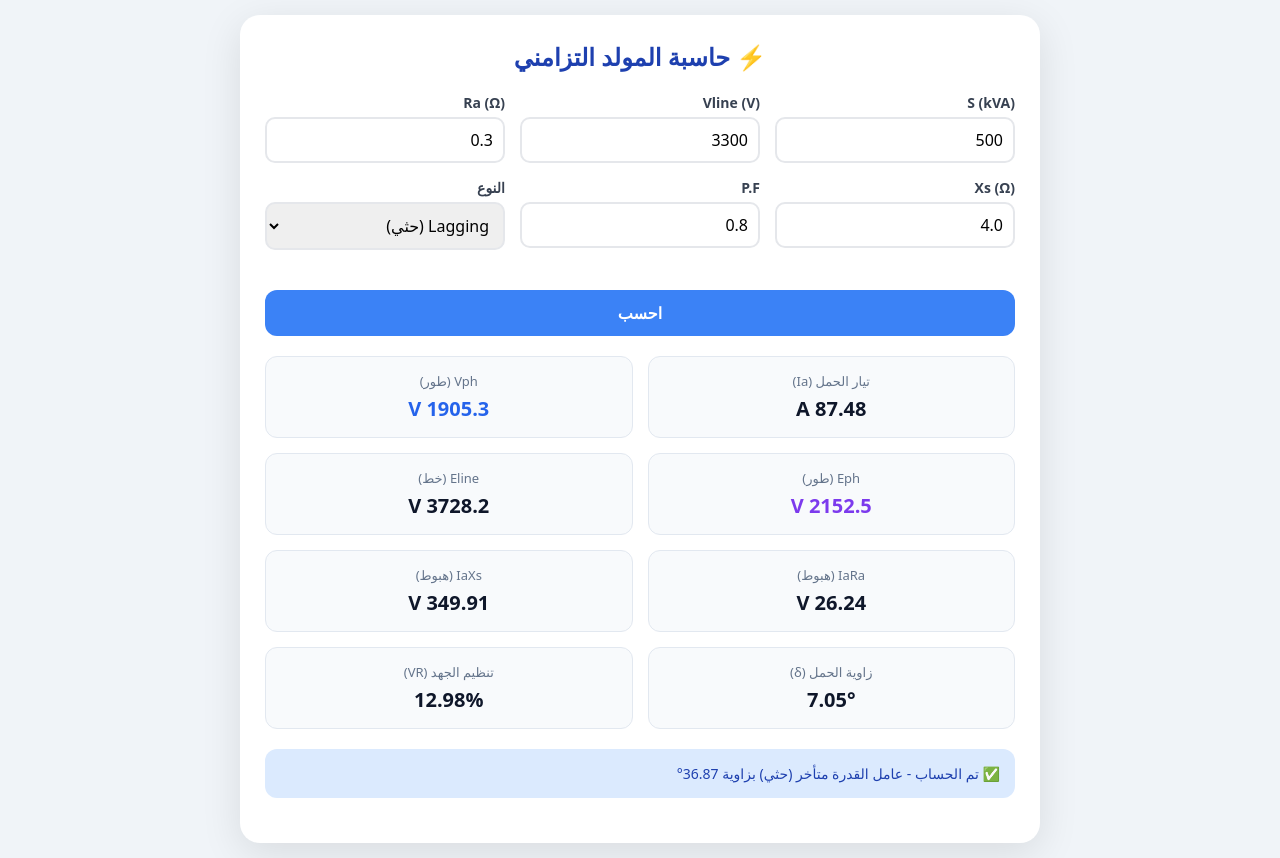
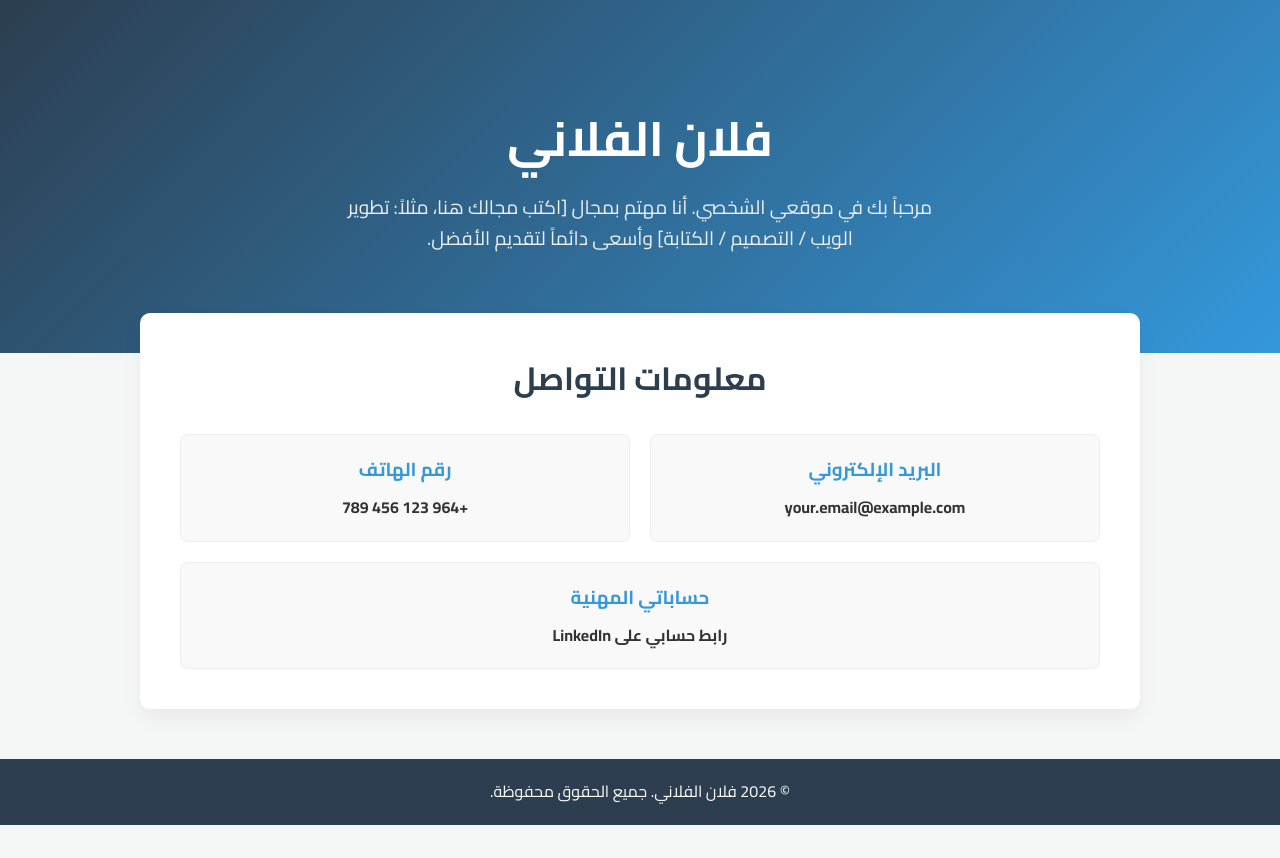
Before and after one commit to abnmazin/Test, a website: page index.html in a window 1280 px wide. After the commit the page ends 825 px from the top, so only its background shows below. Drawn offline with Linux system fonts and the light colour scheme.

Commit message:
Update index.html

```diff
--- a/index.html
+++ b/index.html
@@ -3,153 +3,157 @@
 <head>
     <meta charset="UTF-8">
     <meta name="viewport" content="width=device-width, initial-scale=1.0">
-    <title>حاسبة المولد التزامني</title>
+    <title>موقعي الشخصي</title>
+    <link href="https://fonts.googleapis.com/css2?family=Cairo:wght@400;700&display=swap" rel="stylesheet">
     <style>
-        * { font-family: system-ui, sans-serif; box-sizing: border-box; }
-        body { background: #f0f4f8; display: flex; justify-content: center; align-items: center; min-height: 100vh; margin: 0; padding: 15px; }
-        .calculator { max-width: 800px; width: 100%; background: white; border-radius: 20px; padding: 25px; box-shadow: 0 10px 40px rgba(0,0,0,0.1); }
-        h1 { color: #1e40af; font-size: 24px; margin: 0 0 20px 0; text-align: center; }
-        .grid { display: grid; grid-template-columns: repeat(auto-fit, minmax(200px, 1fr)); gap: 15px; margin-bottom: 20px; }
-        .input-group { display: flex; flex-direction: column; gap: 5px; }
-        .input-group label { font-weight: 600; color: #374151; font-size: 14px; }
-        .input-group input, .input-group select { padding: 10px; border: 2px solid #e5e7eb; border-radius: 10px; font-size: 16px; }
-        .input-group input:focus, .input-group select:focus { border-color: #3b82f6; outline: none; }
-        button { background: #3b82f6; color: white; border: none; padding: 12px 30px; border-radius: 12px; font-size: 16px; font-weight: bold; cursor: pointer; width: 100%; margin: 20px 0; transition: background 0.3s; }
-        button:hover { background: #1d4ed8; }
-        .results { display: grid; grid-template-columns: repeat(2, 1fr); gap: 15px; }
-        .result-card { background: #f8fafc; padding: 15px; border-radius: 12px; text-align: center; border: 1px solid #e2e8f0; }
-        .result-card .label { color: #64748b; font-size: 13px; margin-bottom: 5px; }
-        .result-card .value { color: #0f172a; font-size: 20px; font-weight: bold; }
-        .result-card .value.blue { color: #2563eb; }
-        .result-card .value.purple { color: #7c3aed; }
-        .info { background: #dbeafe; padding: 15px; border-radius: 12px; margin: 20px 0; color: #1e40af; font-size: 14px; }
+        /* إعدادات عامة */
+        * {
+            margin: 0;
+            padding: 0;
+            box-sizing: border-box;
+            font-family: 'Cairo', sans-serif;
+        }
+
+        body {
+            background-color: #f4f7f6;
+            color: #333;
+            line-height: 1.6;
+        }
+
+        /* تنسيق الواجهة الرئيسية (Hero Section) */
+        .hero {
+            background: linear-gradient(135deg, #2c3e50, #3498db);
+            color: white;
+            text-align: center;
+            padding: 100px 20px;
+        }
+
+        .hero h1 {
+            font-size: 3rem;
+            margin-bottom: 15px;
+        }
+
+        .hero p {
+            font-size: 1.2rem;
+            max-width: 600px;
+            margin: 0 auto;
+            color: #ecf0f1;
+        }
+
+        /* تنسيق قسم المحتوى والتواصل */
+        .container {
+            max-width: 1000px;
+            margin: -40px auto 50px auto;
+            background: white;
+            padding: 40px;
+            border-radius: 10px;
+            box-shadow: 0 10px 20px rgba(0,0,0,0.05);
+        }
+
+        .section-title {
+            text-align: center;
+            font-size: 2rem;
+            margin-bottom: 30px;
+            color: #2c3e50;
+        }
+
+        /* شبكة معلومات التواصل */
+        .contact-grid {
+            display: flex;
+            flex-wrap: wrap;
+            gap: 20px;
+            justify-content: center;
+        }
+
+        .contact-card {
+            flex: 1 1 300px;
+            background: #f9f9f9;
+            padding: 20px;
+            text-align: center;
+            border-radius: 8px;
+            border: 1px solid #eee;
+            transition: transform 0.3s ease;
+        }
+
+        .contact-card:hover {
+            transform: translateY(-5px);
+            border-color: #3498db;
+        }
+
+        .contact-card h3 {
+            color: #3498db;
+            margin-bottom: 10px;
+        }
+
+        .contact-card a {
+            text-decoration: none;
+            color: #333;
+            font-weight: bold;
+        }
+
+        .contact-card a:hover {
+            color: #e74c3c;
+        }
+
+        /* تنسيق التذييل */
+        footer {
+            text-align: center;
+            padding: 20px;
+            background: #2c3e50;
+            color: white;
+            margin-top: auto;
+        }
+
+        /* التجاوب مع الشاشات الصغيرة (الهواتف) */
+        @media (max-width: 768px) {
+            .hero {
+                padding: 60px 20px;
+            }
+            .hero h1 {
+                font-size: 2.2rem;
+            }
+            .container {
+                margin: 20px;
+                padding: 20px;
+            }
+            .contact-card {
+                flex: 1 1 100%;
+            }
+        }
     </style>
 </head>
 <body>
-    <div class="calculator">
-        <h1>⚡ حاسبة المولد التزامني</h1>
 
-        <!-- المدخلات -->
-        <div class="grid">
-            <div class="input-group">
-                <label>S (kVA)</label>
-                <input type="number" id="s" value="500">
+    <header class="hero">
+        <h1>فلان الفلاني</h1>
+        <p>مرحباً بك في موقعي الشخصي. أنا مهتم بمجال [اكتب مجالك هنا، مثلاً: تطوير الويب / التصميم / الكتابة] وأسعى دائماً لتقديم الأفضل.</p>
+    </header>
+
+    <main class="container">
+        <h2 class="section-title">معلومات التواصل</h2>
+        <div class="contact-grid">
+
+            <div class="contact-card">
+                <h3>البريد الإلكتروني</h3>
+                <p><a href="mailto:your.email@example.com">your.email@example.com</a></p>
             </div>
-            <div class="input-group">
-                <label>Vline (V)</label>
-                <input type="number" id="v" value="3300">
+
+            <div class="contact-card">
+                <h3>رقم الهاتف</h3>
+                <p><a href="tel:+964123456789">+964 123 456 789</a></p>
             </div>
-            <div class="input-group">
-                <label>Ra (Ω)</label>
-                <input type="number" id="ra" step="0.1" value="0.3">
+
+            <div class="contact-card">
+                <h3>حساباتي المهنية</h3>
+                <p><a href="#" target="_blank">رابط حسابي على LinkedIn</a></p>
             </div>
-            <div class="input-group">
-                <label>Xs (Ω)</label>
-                <input type="number" id="xs" step="0.1" value="4.0">
-            </div>
-            <div class="input-group">
-                <label>P.F</label>
-                <input type="number" id="pf" step="0.1" min="0" max="1" value="0.8">
-            </div>
-            <div class="input-group">
-                <label>النوع</label>
-                <select id="type">
-                    <option value="lagging">Lagging (حثي)</option>
-                    <option value="leading">Leading (سعوي)</option>
-                </select>
-            </div>
+
         </div>
+    </main>
 
-        <button onclick="calculate()">احسب</button>
+    <footer>
+        <p>&copy; 2026 فلان الفلاني. جميع الحقوق محفوظة.</p>
+    </footer>
 
-        <!-- النتائج -->
-        <div class="results" id="results">
-            <div class="result-card">
-                <div class="label">تيار الحمل (Ia)</div>
-                <div class="value" id="ia">-</div>
-            </div>
-            <div class="result-card">
-                <div class="label">Vph (طور)</div>
-                <div class="value blue" id="vph">-</div>
-            </div>
-            <div class="result-card">
-                <div class="label">Eph (طور)</div>
-                <div class="value purple" id="eph">-</div>
-            </div>
-            <div class="result-card">
-                <div class="label">Eline (خط)</div>
-                <div class="value" id="eline">-</div>
-            </div>
-            <div class="result-card">
-                <div class="label">IaRa (هبوط)</div>
-                <div class="value" id="iara">-</div>
-            </div>
-            <div class="result-card">
-                <div class="label">IaXs (هبوط)</div>
-                <div class="value" id="iaxs">-</div>
-            </div>
-            <div class="result-card">
-                <div class="label">زاوية الحمل (δ)</div>
-                <div class="value" id="delta">-</div>
-            </div>
-            <div class="result-card">
-                <div class="label">تنظيم الجهد (VR)</div>
-                <div class="value" id="vr">-</div>
-            </div>
-        </div>
-
-        <div class="info" id="info">
-            أدخل القيم واضغط "احسب" لعرض النتائج
-        </div>
-    </div>
-
-    <script>
-        function calculate() {
-            // قراءة القيم
-            const s = parseFloat(document.getElementById('s').value) || 500;
-            const v = parseFloat(document.getElementById('v').value) || 3300;
-            const ra = parseFloat(document.getElementById('ra').value) || 0.3;
-            const xs = parseFloat(document.getElementById('xs').value) || 4.0;
-            const pf = parseFloat(document.getElementById('pf').value) || 0.8;
-            const type = document.getElementById('type').value;
-
-            // الحسابات
-            const vPh = v / Math.sqrt(3);
-            const ia = (s * 1000) / (Math.sqrt(3) * v);
-            const phi = Math.acos(pf);
-
-            // الزاوية حسب النوع
-            const iaAngle = type === 'lagging' ? -phi : phi;
-
-            // المركبات
-            const iReal = ia * Math.cos(iaAngle);
-            const iImag = ia * Math.sin(iaAngle);
-
-            // حساب E
-            const eReal = vPh + (iReal * ra) - (iImag * xs);
-            const eImag = (iImag * ra) + (iReal * xs);
-
-            const eph = Math.sqrt(eReal * eReal + eImag * eImag);
-            const eline = eph * Math.sqrt(3);
-            const delta = Math.atan2(eImag, eReal) * (180 / Math.PI);
-            const vr = ((eph - vPh) / vPh) * 100;
-
-            // عرض النتائج
-            document.getElementById('ia').textContent = ia.toFixed(2) + ' A';
-            document.getElementById('vph').textContent = vPh.toFixed(1) + ' V';
-            document.getElementById('eph').textContent = eph.toFixed(1) + ' V';
-            document.getElementById('eline').textContent = eline.toFixed(1) + ' V';
-            document.getElementById('iara').textContent = (ia * ra).toFixed(2) + ' V';
-            document.getElementById('iaxs').textContent = (ia * xs).toFixed(2) + ' V';
-            document.getElementById('delta').textContent = delta.toFixed(2) + '°';
-            document.getElementById('vr').textContent = vr.toFixed(2) + '%';
-
-            let typeText = type === 'lagging' ? 'متأخر (حثي)' : 'متقدم (سعوي)';
-            document.getElementById('info').innerHTML = `✅ تم الحساب - عامل القدرة ${typeText} بزاوية ${(phi * 180 / Math.PI).toFixed(2)}°`;
-        }
-
-        // تشغيل الحساب أول مرة
-        calculate();
-    </script>
 </body>
 </html>
```
